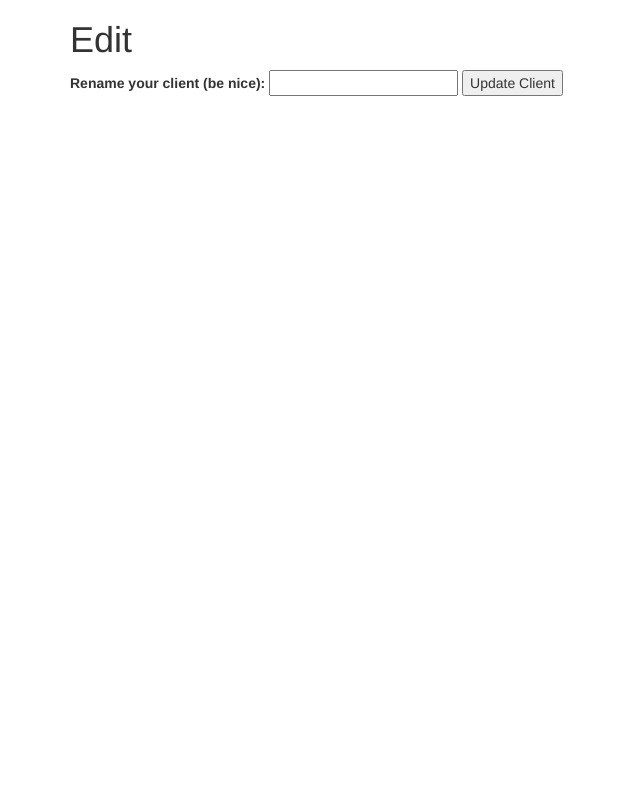
After one commit to CallaRudolph/php-hair-salon, a PHP site: template views/client_edit.html.twig in a window 1280 px wide. The commit adds this page. Shown: the whole page, without its empty margins (0-640 px from the left). Run offline with PHP 8.4, Linux system fonts and the light colour scheme; the template is opened without the code that fills it, so the values that code supplies are empty; some libraries are stand-ins or nearby versions.

Commit message:
attempt to edit clients per objectives, unsuccessful

```diff
--- /dev/null
+++ b/views/client_edit.html.twig
@@ -0,0 +1,19 @@
+<html>
+    <head>
+        <link rel='stylesheet' href='https://maxcdn.bootstrapcdn.com/bootstrap/3.3.1/css/bootstrap.min.css'>
+        <title>Edit the client</title>
+    </head>
+    <body>
+        <div class='container'>
+            <h1>Edit {{ client.getClientName }}</h1>
+
+            <form action="/clients/{{ client.getId }}" method="post">
+              <input name="_method" type="hidden" value="patch">
+              <label for="client_name">Rename your client (be nice):</label>
+              <input id="client_name" name="client_name" type="text">
+
+              <button type="submit">Update Client</button>
+            </form>
+        </div>
+    </body>
+</html>
--- a/views/stylist.html.twig
+++ b/views/stylist.html.twig
@@ -11,7 +11,7 @@
                     <p>Here are {{ stylist.getName }}'s clients:</p>
                     <ul>
                         {% for client in clients %}
-                            <li>{{ client.getClientName }}</li>
+                            <li><a href="/clients/{{ client.getId }}/edit">{{ client.getClientName }}</a></li>
                             <ul class='list-unstyled'>
                               <li>Phone#: {{ client.getPhoneNumber }}</li>
                             </ul>
--- a/views/stylist_edit.html.twig
+++ b/views/stylist_edit.html.twig
@@ -1,8 +1,10 @@
 <html>
     <head>
+        <link rel='stylesheet' href='https://maxcdn.bootstrapcdn.com/bootstrap/3.3.1/css/bootstrap.min.css'>
         <title>Edit the stylist</title>
     </head>
     <body>
+        <div class='container'>
             <h1>Edit {{ stylist.getName }}</h1>
 
             <form action="/stylists/{{ stylist.getId }}" method="post">
@@ -12,5 +14,6 @@
 
               <button type="submit">Update</button>
             </form>
+        </div>
     </body>
 </html>
```
Also changed, not shown: app/app.php (+13 -0 lines). Lines whose indentation alone changed are shown as unchanged.
